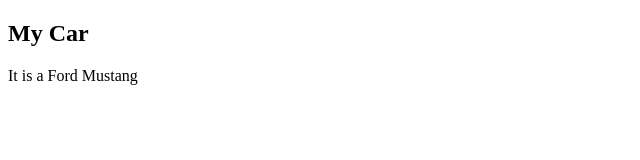
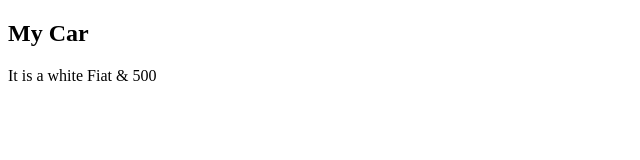
Before and after one commit to ajitoriginal/ReactJs, a React (Vite) app in the folder W3Schools/my-react-app/: page / in a window 1280 px wide. Shown: the top 160 px of the page, without its empty margins (0-640 px from the left). Built offline with nearby package versions, Linux system fonts and the light colour scheme.

Commit message:
JSX Expressions

```diff
--- a/W3Schools/my-react-app/src/main.jsx
+++ b/W3Schools/my-react-app/src/main.jsx
@@ -1,13 +1,18 @@
 import { createRoot } from 'react-dom/client'
 const fruitlist = ['apple', 'banana', 'cherry'];
 
+const kwtohp = (kw) => kw * 1.36
+
 function Car() {
-  const brand = "Ford";
-  const model = "Mustang";
+  const myObj = {
+    name: "Fiat",
+    model: "500",
+    color: "white"
+  };
   return (
     <>
       <h2>My Car</h2>
-      <p>It is a {brand} {model}</p>
+      <p>It is a {myObj.color} {myObj.name} & {myObj.model}</p>
     </>
   )
 }
```
